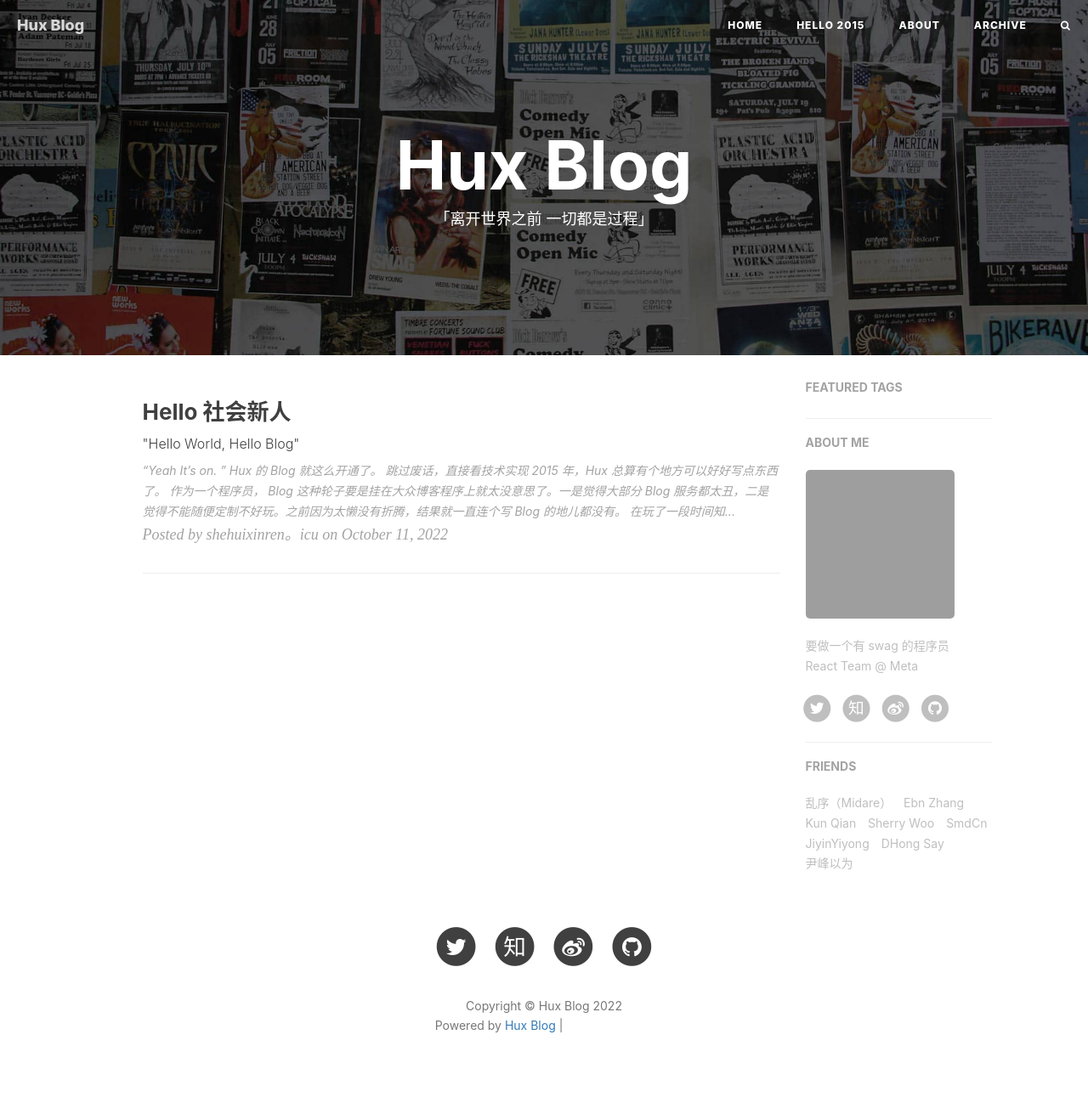
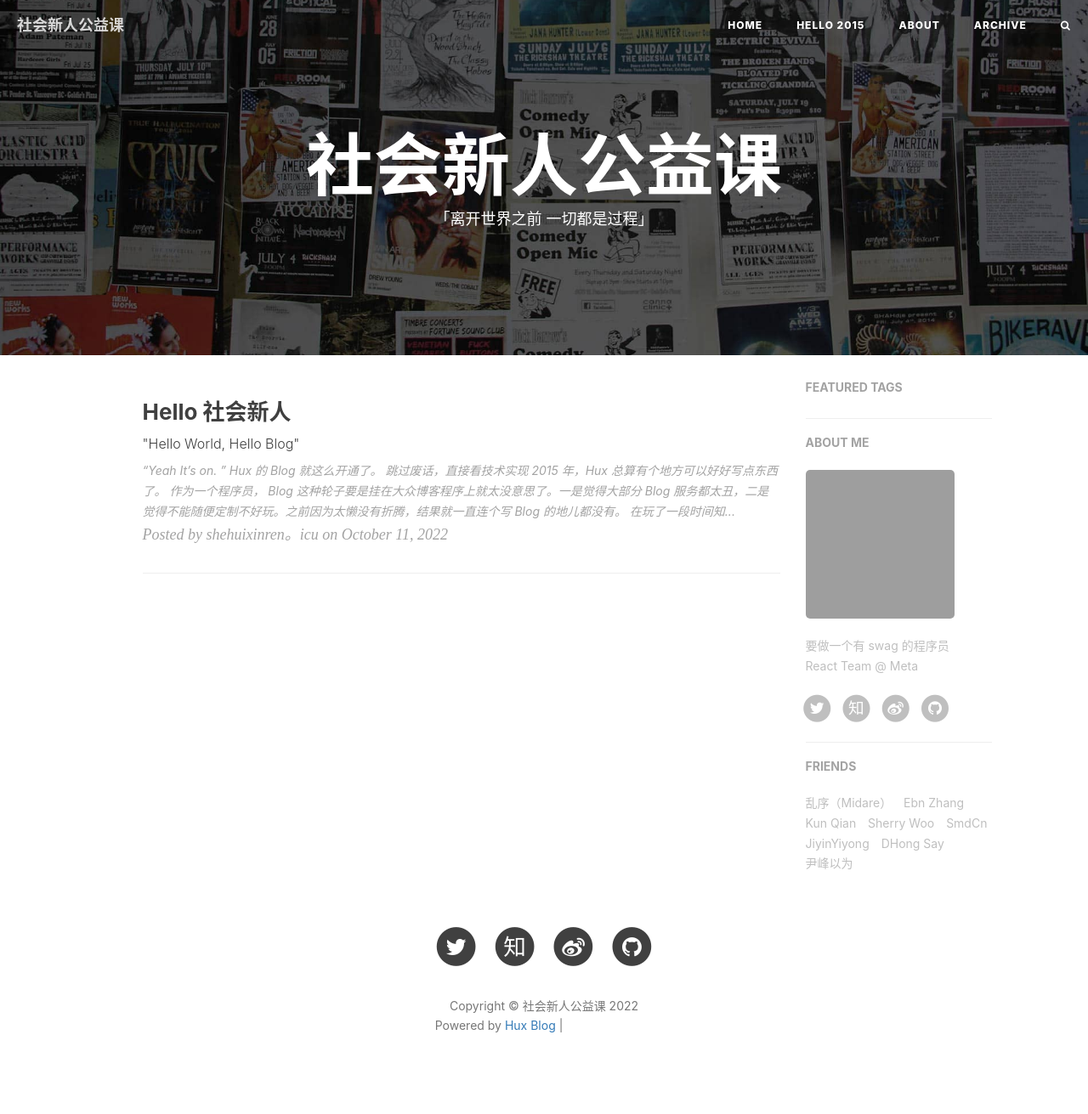
Before and after one commit to shehuixinrenicu/shehuixinren, a Jekyll site: the page built from index.html, in a window 1280 px wide. Shown: the whole page at 85% size. Built offline with Jekyll 4.4.1, drawn with Linux system fonts in a browser that asks for light colours; nearby versions of some CDN libraries; the list of posts is cut into pages by our own code; comment, search, counter and statistics services are not loaded; grey boxes are pictures that could not be loaded.

Commit message:
Update _config.yml

```diff
--- a/_config.yml
+++ b/_config.yml
@@ -1,11 +1,11 @@
 # Site settings
-title: Hux Blog
+title: 社会新人公益课
 SEOTitle: 黄玄的博客 | Hux Blog
 header-img: img/home-bg.jpg
 email: huxpro@gmail.com
 description: "这里是 @Hux黄玄 的个人博客，与你一起发现更大的世界 | 要做一个有 swag 的程序员"
 keyword: "黄玄, Hux黄玄, Hux, 鬼栈, huxpro, @huxpro, 黄玄的博客, Hux Blog, 博客, 个人网站, 互联网, Web, JavaScript, React, React Native, 前端, 设计"
-url: "https://huangxuan.me" # your host, for absolute URL
+url: "http://shehuixinren.icu" # your host, for absolute URL
 baseurl: "" # for example, '/blog' if your blog hosted on 'host/blog'
 
 # Publish posts or collection documents with a future date.
```
